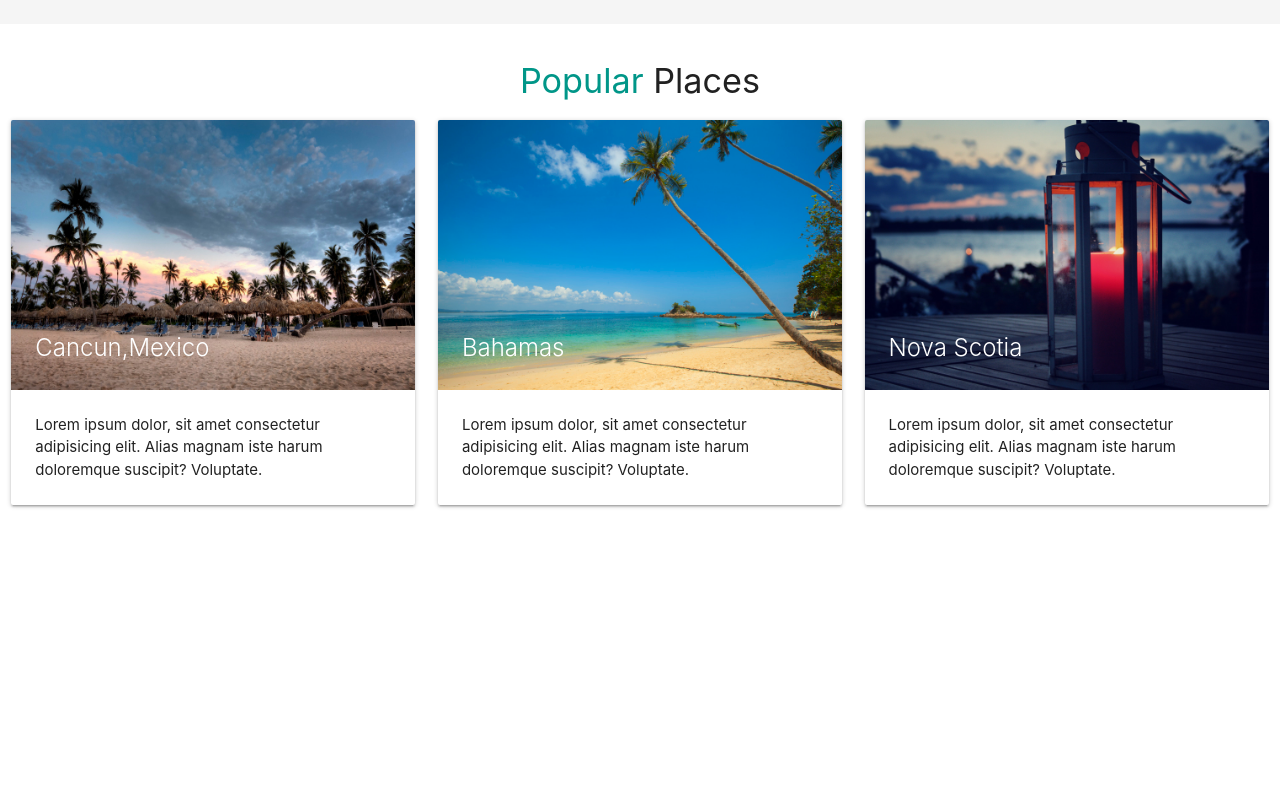
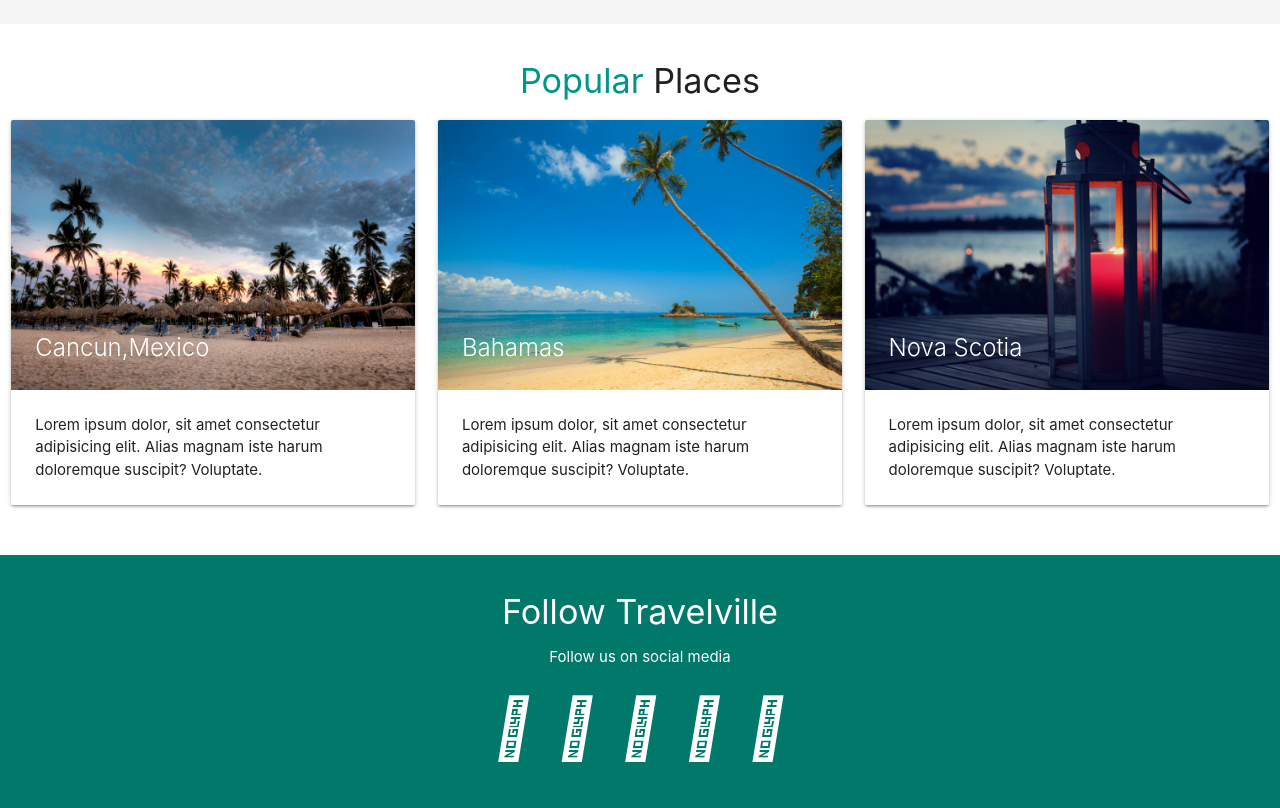
Before and after one commit to radupasparuga/travelville, a plain HTML site: page index.html in a window 1280 px wide. Shown: the part 1144-1952 px from the top of the page. Before the commit the page ends 1699 px from the top, so only its background shows below. Drawn offline with nearby package versions, Linux system fonts and the light colour scheme.

Commit message:
Added social media icons

```diff
--- a/css/main.css
+++ b/css/main.css
@@ -4,3 +4,7 @@
     width: 90% !important;
     border: #f4f4f4 3px solid !important;
 }
+
+.section-follow .fa-4x {
+    margin: 5px 10px;
+}
--- a/index.html
+++ b/index.html
@@ -178,6 +178,33 @@
       </div>
     </div>
   </section>
+
+  <!-- Section: Follow -->
+  <section class="section section-follow teal darken-2 white-text center">
+    <div class="container">
+      <div class="row">
+        <div class="col s12">
+          <h4>Follow Travelville</h4>
+          <p>Follow us on social media</p>
+          <a href="#" class="white-text">
+            <i class="fab fa-facebook fa-4x"></i>
+          </a>
+          <a href="#" class="white-text">
+            <i class="fab fa-twitter fa-4x"></i>
+          </a>
+          <a href="#" class="white-text">
+            <i class="fab fa-linkedin fa-4x"></i>
+          </a>
+          <a href="#" class="white-text">
+            <i class="fab fa-google-plus fa-4x"></i>
+          </a>
+          <a href="#" class="white-text">
+            <i class="fab fa-pinterest fa-4x"></i>
+          </a>
+        </div>
+      </div>
+    </div>
+  </section>
   <!--JavaScript at end of body for optimized loading-->
   <script src="https://cdnjs.cloudflare.com/ajax/libs/materialize/1.0.0-rc.2/js/materialize.min.js"></script>
   <script src="js/script.js"></script>
```
